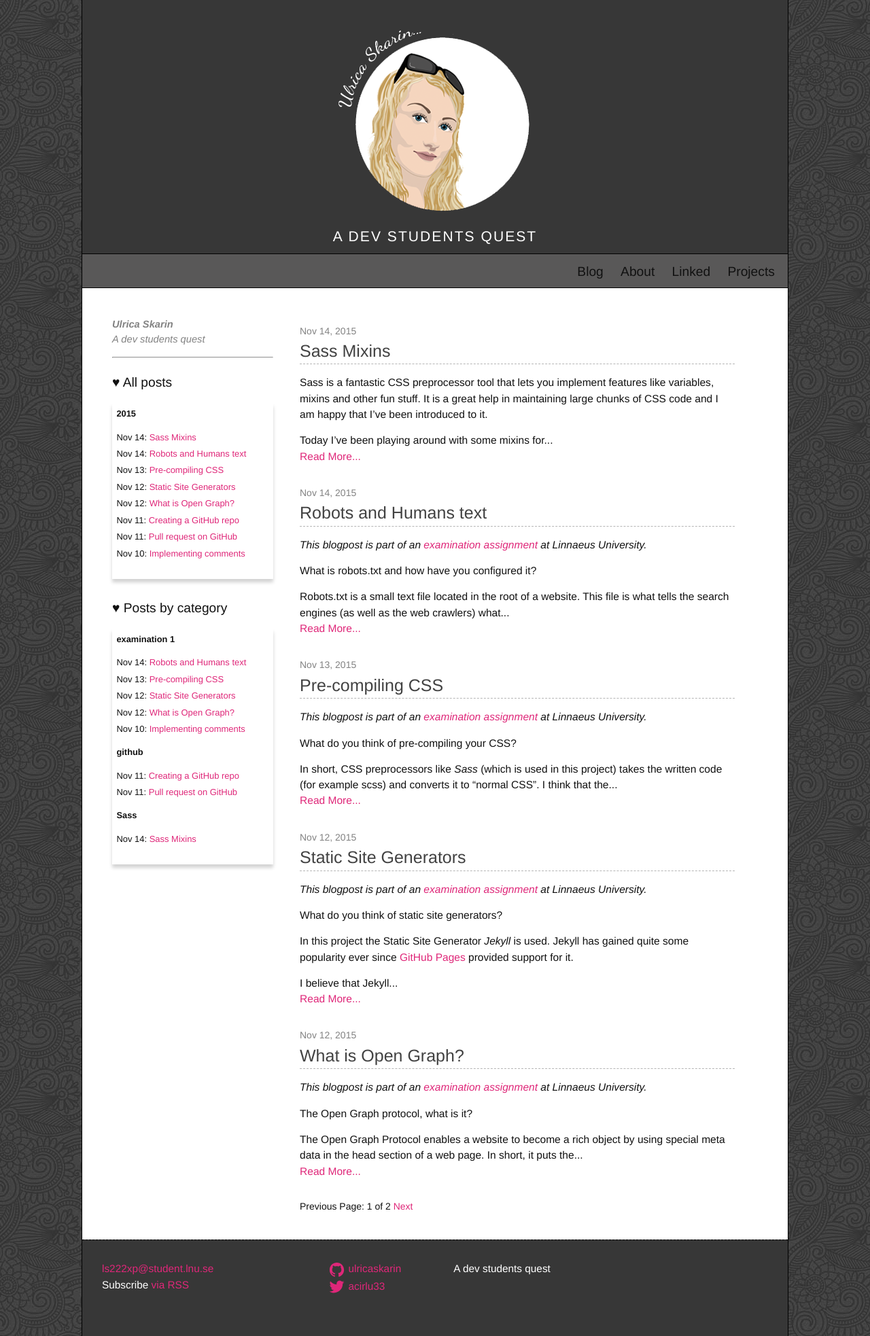
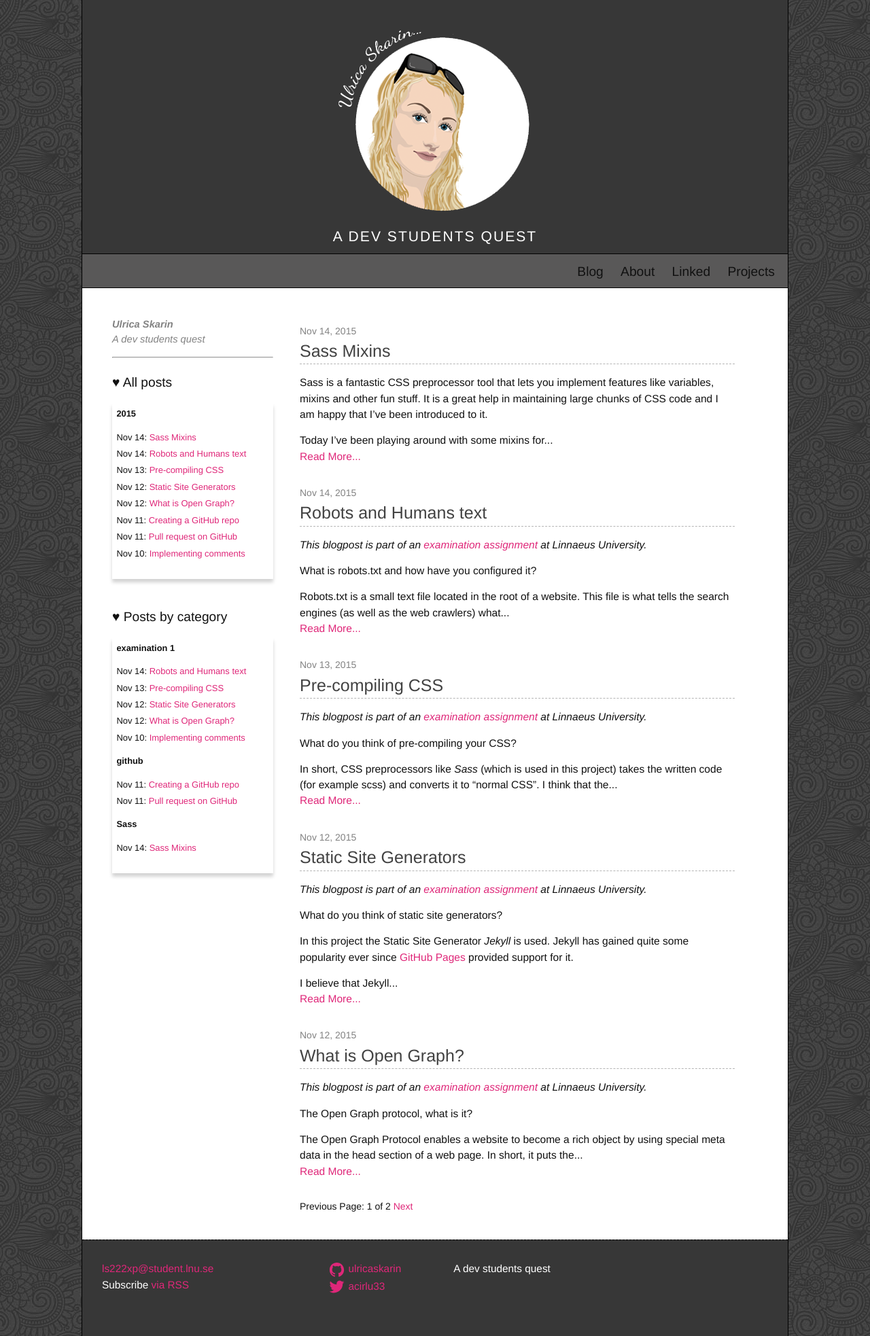
Before and after one commit to ulricaskarin/ulricaskarin.github.io, a Jekyll site: the page built from index.html, in a window 1280 px wide. Shown: the whole page at 68% size. Built offline with Jekyll 4.4.1, drawn with Linux system fonts in a browser that asks for light colours; the list of posts is cut into pages by our own code; comment, search, counter and statistics services are not loaded.

Commit message:
Adjusting CSS for catblock div

```diff
--- a/_sass/_layout.scss
+++ b/_sass/_layout.scss
@@ -240,6 +240,7 @@
     padding-top: 0.5em;
     padding-bottom: 1em;
     padding-left: 0.5em;
+    margin-bottom: 1em;
     @include box-shadow(0, 5px,5px, rgba(0, 0, 0, 0.175));
    // @include element_border(1px, dashed, $grey-color-light);
 
--- a/css/main.scss
+++ b/css/main.scss
@@ -61,7 +61,7 @@ $spacing-unit:     30px;
 
 //---------------------------------------- VARIOUS MIXINS ----------------------------------------//
 
-// Hides element (for future use when site grows)
+// Hides element:
 @mixin hide-element() {
     visibility: hidden !important;
     display: none;
```
